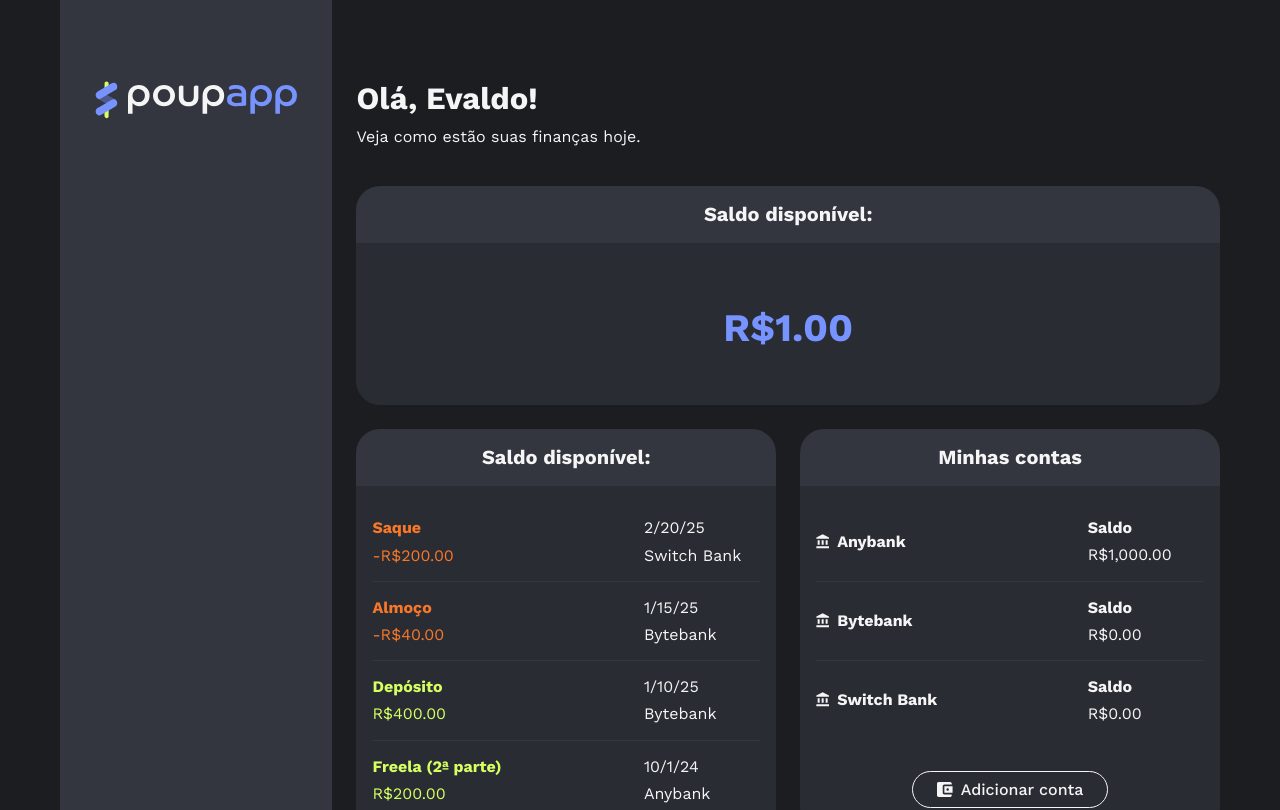
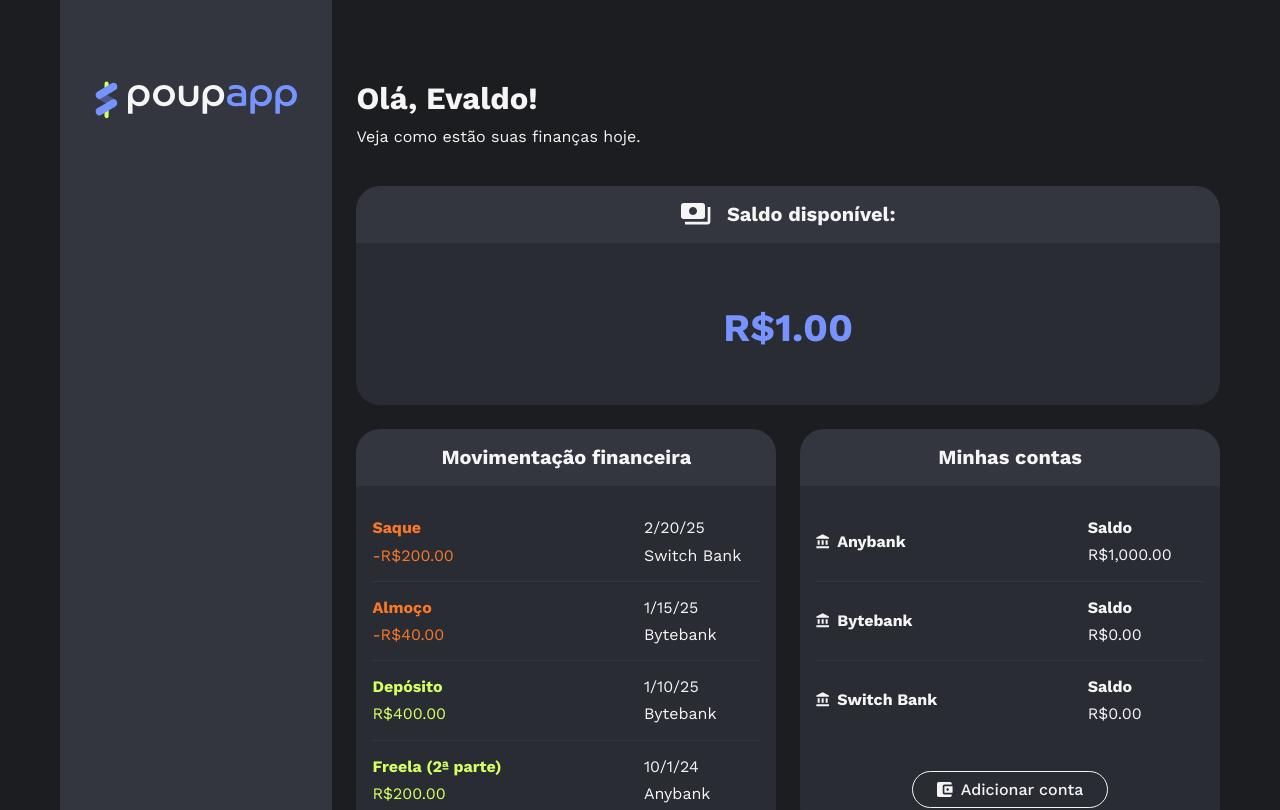
Before and after one commit to alexandre-costa-81/poupeapp, an Angular app: page / in a window 1280 px wide. Shown: the top 810 px of the page. Built offline with nearby package versions, Linux system fonts and the light colour scheme.

Commit message:
feat: add saldo.svg icon and update card component to use ng-content for dynamic titles

```diff
--- a/src/app/area-financeira/compartilhados/card/card.component.css
+++ b/src/app/area-financeira/compartilhados/card/card.component.css
@@ -4,6 +4,10 @@
   padding: 1rem;
   font-weight: 700;
   text-align: center;
+  display: flex;
+  justify-content: center;
+  align-items: center;
+  gap: 1rem;
 }
 
 .corpo-card {
--- a/src/app/area-financeira/compartilhados/card/card.component.html
+++ b/src/app/area-financeira/compartilhados/card/card.component.html
@@ -1,6 +1,6 @@
 <section class="saldo-card">
   <div class="titulo-wrapper">
-    <h2 class="texto-lg">Saldo disponível:</h2>
+    <ng-content select="[card-titulo]"></ng-content>
   </div>
 
   <div class="corpo-card">
--- a/src/app/area-financeira/saldo/saldo.component.html
+++ b/src/app/area-financeira/saldo/saldo.component.html
@@ -1,4 +1,7 @@
 <app-card>
+  <img  card-titulo src="icones/saldo.svg" alt="">
+  <h2 card-titulo class="texto-lg">Saldo disponível:</h2>
+
   <span class="valor texto-xxxl" [appDestaqueValorNumerico]="saldo()" corPositiva="var(--violeta-destaque)">
     {{ saldo() | currency:"BRL" }}
   </span>
--- a/src/app/area-financeira/transacoes/transacoes.component.html
+++ b/src/app/area-financeira/transacoes/transacoes.component.html
@@ -1,4 +1,6 @@
 <app-card>
+  <h2 card-titulo class="texto-lg">Movimentação financeira</h2>
+
   <div class="transacoes-e-botao">
     <ul>
       @for (transacao of transacoes(); track transacao.id) {
```
Also changed, not shown: public/icones/saldo.svg (added).
